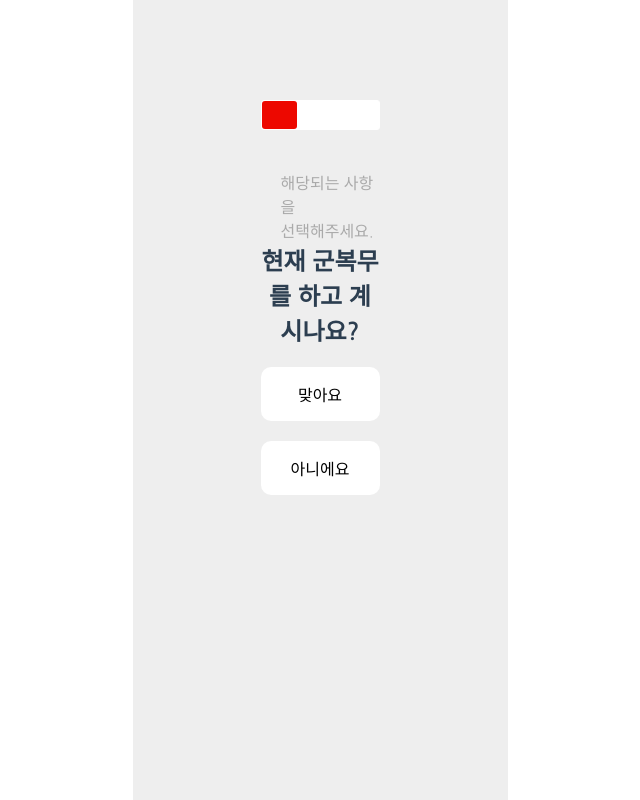
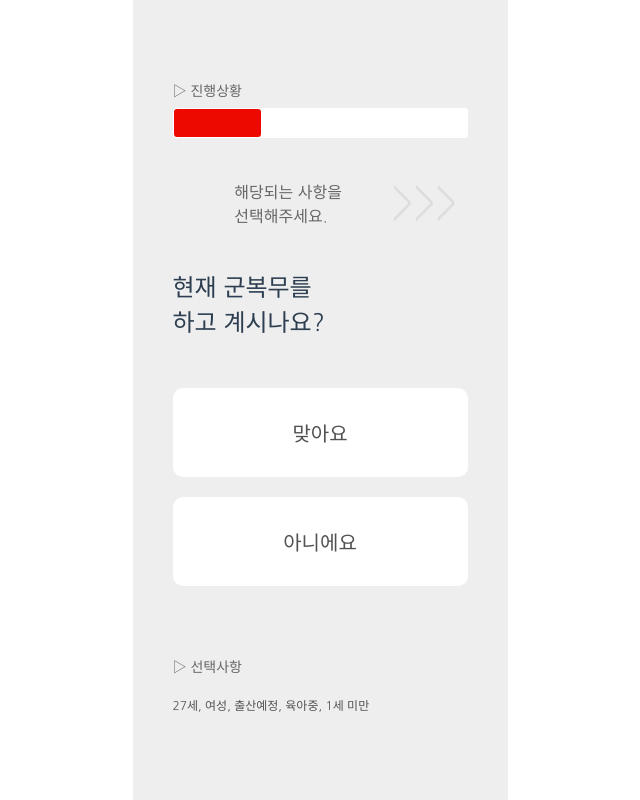
Before and after one commit to kyileeyu/mansumugang, a Vue app: page /question in a window 1280 px wide. Shown: the whole page, without its empty margins (320-960 px from the left). Built offline with nearby package versions, Linux system fonts and the light colour scheme.

Commit message:
Add: question page layout

```diff
--- a/src/components/Question.vue
+++ b/src/components/Question.vue
@@ -1,22 +1,28 @@
 <template>
-    {{$route.params.id}}
     <div class="question">
-
+        <p class="question-sub">▷ 진행상황</p>
         <div class="progress">
             <div class="progress-bar pg-23"></div>
             <!-- <span>23%</span> -->
         </div>
-        <p class="question-desc">
+        <div class="question-desc">
+            <p>
             해당되는 사항을<br/>
             선택해주세요.
-        </p>
-        <h2 class="question-list">
-            현재 군복무를 하고 계시나요?
+            </p>
+            <p class="arrow">>>></p>
+        </div>
+        <h2 class="question-title">
+            현재 군복무를 <br>하고 계시나요?
         </h2>
         <div class="select-btn">
             <button>맞아요</button>
             <button>아니에요</button>
         </div>
+        <p class="question-sub sub-option">▷ 선택사항</p>
+        <p class="question-selected-option">
+        27세, 여성, 출산예정, 육아중, 1세 미만
+        </p>
     </div>
 </template>
 <script>
@@ -31,32 +37,42 @@ export default {
 }
 </script>
 <style>
+
 .question{
     background-color: #eee;
     height: 100vh;
-    padding : 10vh 10vw;
+    padding : 10vh 40px;
+}
+
+.question-sub{
+    text-align: left;
+    color:#666;
+    font-size: 14px;
+}
+
+.question-desc{
+    margin: 40px 0 40px 20px;
+    /* margin-left: 20px; */
+    display: flex;
+    justify-content: right;
+    align-items: center;
+    text-align: left;
+    color:#666;
+}
+
+.question-desc .arrow{
+    margin-left: 50px;
+    margin-right: 10px;
+    font-size: 40px;
+    color: #ddd
 }
 
 
-.question-desc{
-    margin-top: 40px;
-    margin-left: 20px;
-    text-align: left;
-    color:#aaa;
-}
-
-
-.progress span{
-      font-size:12px;
-      line-height: 10px;
-      font-weight: 700;
-      color: red;
-    }
 
 .progress {
     margin : 0 auto;
     width: 100%;
-    margin-top:20px;
+    margin-top:8px;
     background: #fff;
     border: 1px solid #fff;
     border-radius: 3px;
@@ -69,12 +85,23 @@ export default {
     background: #ed0800;
 }
 
-.side-progress{
-    display: flex;
-    justify-content: space-between;
-    padding-top:20px;
+
+
+
+
+/* 질문 문제 */
+
+.question-title{
+    width: 60%;
+    font-weight: 400;
+    text-align: left;
+    margin-bottom: 30px;
 }
+
+
+/* 버튼 */
 .select-btn{
+    margin-bottom: 70px;
     display: flex;
     flex-direction: column;
     justify-content: center;
@@ -82,7 +109,7 @@ export default {
 }
 .select-btn button{
     margin-top: 20px ;
-    padding: 15px 30px;
+    padding: 30px 30px;
 
     display: block;
     width: 100%;
@@ -91,7 +118,21 @@ export default {
     border: none;
     border-radius: 10px;
 
-    font-size: 16px;
+    font-size: 20px;
+    color:#525252;
 }
 
+/* 선택사항 */
+
+.sub-option{
+    margin-bottom:20px;
+}
+.question-selected-option{
+    font-size: 12px;
+    color:#525252;
+    text-align: left;
+
+}
+
+
 </style>
```
